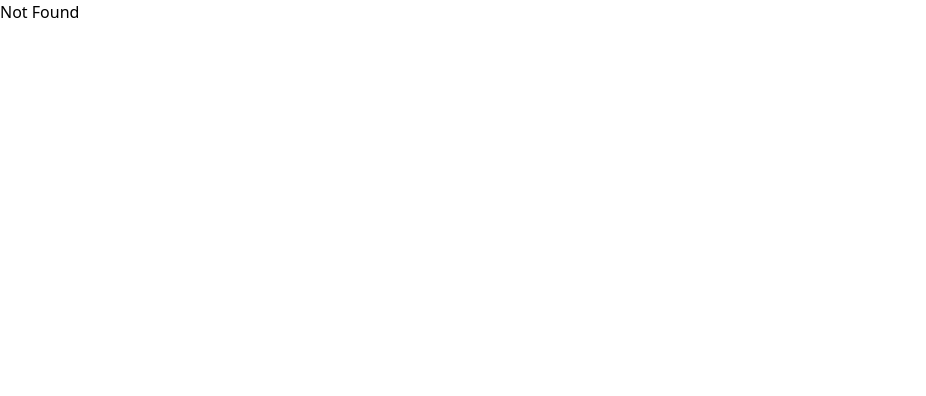
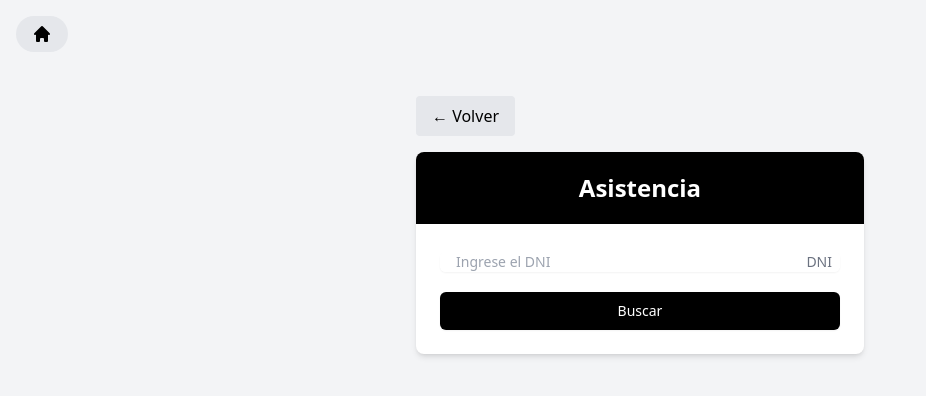
Before and after one commit to Lumansito/app-web, a React (Vite) app in the folder FrontEnd/: page /asistencia in a window 1280 px wide. Shown: the top 396 px of the page, without its empty margins (0-926 px from the left). Built offline with nearby package versions, Linux system fonts and the light colour scheme.

Commit message:
Confirmacion de asistencia finish
Faltaria ver el tema de que si alguien llega tarde, (muy tarde) si le tomamos la asitencia, y si de algun modo en especial

```diff
--- a/FrontEnd/src/App.jsx
+++ b/FrontEnd/src/App.jsx
@@ -8,14 +8,14 @@ import { CuposRoutes } from "./routes/cupos.routes";
 import { ClasesRoutes } from "./routes/clases.routes";
 
 import UsuarioProvider from "./context/Usuario/UsuarioProvider";
-import { Asistencia } from "./pages/Asistencia";
+import { AsistenciaRoutes } from "./routes/asistencia.routes";
 
 function App() {
   return (
     <UsuarioProvider>
       <Routes>
         <Route path="/" element={<Home />} />
-        <Route path="/confirmar-asistencia" element={<Asistencia />} />
+        <Route path="/asistencia/*" element={<AsistenciaRoutes />} />
         <Route path="/seguimiento/*" element={<SeguimientosRoutes />} />
         <Route path="/ejercicios/*" element={<EjerciciosRoutes />} />
         <Route path="/rutinas/*" element={<RutinasRoutes />}/>
--- a/FrontEnd/src/api/asistencia.api.js
+++ b/FrontEnd/src/api/asistencia.api.js
@@ -1,10 +1,10 @@
 import axiosInstance from "./axiosInstance";
 
-export const getConfirmacionAsitencia = async () => {
+export const getConfirmacionAsitencia = async (dniCliente) => {
   try {
-    const response = await axiosInstance.get(`esquema_cupos/today`);
-    return response;
+    const response = await axiosInstance.post(`/cupos/confirmar/${dniCliente}`);
+    return response.success.data.message;
   } catch (error) {
-    return error;
+    return error.response.data.message;
   }
 };
--- a/FrontEnd/src/api/axiosInstance.js
+++ b/FrontEnd/src/api/axiosInstance.js
@@ -2,7 +2,7 @@ import axios from 'axios';
 
 
 const axiosInstance = axios.create({
-  baseURL: 'http://192.168.100.8:3000/api', //coloar la ip de la maquina donde se esta ejecutando el backend
+  baseURL: 'http://localhost:3000/api', //coloar la ip de la maquina donde se esta ejecutando el backend
 });
 
 
--- /dev/null
+++ b/FrontEnd/src/context/Asitencia/AsistenciaContext.jsx
@@ -0,0 +1,3 @@
+import { createContext } from "react";
+
+export const AsistenciaContext = createContext();
--- /dev/null
+++ b/FrontEnd/src/context/Asitencia/AsistenciaProvider.jsx
@@ -0,0 +1,47 @@
+import { AsistenciaContext } from "./AsistenciaContext";
+import React, { useContext, useState } from "react";
+
+import { getConfirmacionAsitencia } from "../../api/asistencia.api";
+
+export const useAsistencia = () => {
+  const context = useContext(AsistenciaContext);
+  if (!context) {
+    throw new Error(
+      "useAsistencia debe estar dentro del proveedor AsistenciaProvider"
+    );
+  }
+  return context;
+};
+
+const AsistenciaProvider = ({ children }) => {
+  const confirmAsistencia = async (dni) => {
+    try {
+      const response = await getConfirmacionAsitencia(dni);
+      if (response.status === 200) {
+        return { success: response };
+      } else {
+        return { error: response };
+      }
+    } catch (error) {
+      return false;
+    }
+  };
+
+  /**
+         * const response = await postClase(clase);
+
+      if (response.status === 200) {
+        return { success: response };
+      } else {
+        return { error: response };
+      }
+         */
+
+  return (
+    <AsistenciaContext.Provider value={{ confirmAsistencia }}>
+      {children}
+    </AsistenciaContext.Provider>
+  );
+};
+
+export default AsistenciaProvider;
--- a/FrontEnd/src/pages/Asistencia.jsx
+++ b/FrontEnd/src/pages/Asistencia.jsx
@@ -1,13 +1,53 @@
-import React, { useState } from 'react'
+import React, { useState, useEffect } from 'react'
 import { useNavigate } from 'react-router-dom'
+import { useAsistencia } from '../context/Asitencia/AsistenciaProvider'
 
 export const Asistencia = () => {
   const [dni, setDni] = useState('')
+  const [isModalOpen, setIsModalOpen] = useState(false)
+  const [modalMessage, setModalMessage] = useState("")
+  const [isLoading, setIsLoading] = useState(false)
+  const [isSuccess, setIsSuccess] = useState(false)
   const navigate = useNavigate()
+  const { confirmAsistencia } = useAsistencia()
 
-  const handleSearch = () => {
-    // Aquí iría la lógica para buscar la asistencia
-    console.log('Buscando asistencia para DNI:', dni)
+  useEffect(() => {
+    let timer
+    if (isSuccess) {
+      timer = setTimeout(() => {
+        setIsModalOpen(false)
+        setIsSuccess(false)
+      }, 2000) // Aumentado a 2 segundos (2000ms)
+    }
+    return () => clearTimeout(timer)
+  }, [isSuccess])
+
+  const handleSearch = async () => {
+    setIsLoading(true)
+    try {
+      const response = await confirmAsistencia(dni)
+
+      if(response.error) {
+        setModalMessage(`Error: ${response.error}`)
+        setIsSuccess(false)
+      } else {
+        setModalMessage('Asistencia confirmada')
+        setIsSuccess(true)
+        setDni('')
+      }
+    } catch (error) {
+      setModalMessage('Error al confirmar la asistencia')
+      setIsSuccess(false)
+    } finally {
+      setIsLoading(false)
+      setIsModalOpen(true)
+    }
+  }
+
+  const handleCloseModal = () => {
+    if (!isSuccess) {
+      setIsModalOpen(false)
+    }
   }
 
   const handleGoBack = () => {
@@ -59,14 +99,37 @@ export const Asistencia = () => {
             <div className="mt-5">
               <button
                 onClick={handleSearch}
-                className="w-full flex justify-center py-2 px-4 border border-transparent rounded-md shadow-sm text-sm font-medium text-white bg-black hover:bg-gray-800 focus:outline-none focus:ring-2 focus:ring-offset-2 focus:ring-gray-500 transition-colors duration-200"
+                disabled={isLoading}
+                className="w-full flex justify-center py-2 px-4 border border-transparent rounded-md shadow-sm text-sm font-medium text-white bg-black hover:bg-gray-800 focus:outline-none focus:ring-2 focus:ring-offset-2 focus:ring-gray-500 transition-colors duration-200 disabled:bg-gray-400"
               >
-                Buscar
+                {isLoading ? "Buscando..." : "Buscar"}
               </button>
             </div>
           </div>
         </div>
       </div>
+
+      {isModalOpen && (
+        <div className="fixed inset-0 bg-black bg-opacity-50 flex items-center justify-center p-4">
+          <div className={`bg-white rounded-lg p-6 max-w-sm w-full ${isSuccess ? 'bg-green-100' : ''}`}>
+            <p className={`mb-4 ${
+              isSuccess
+                ? 'text-green-600 text-2xl font-bold'
+                : 'text-red-600 text-lg'
+            }`}>
+              {modalMessage}
+            </p>
+            {!isSuccess && (
+              <button
+                onClick={handleCloseModal}
+                className="w-full bg-black text-white py-2 px-4 rounded-md hover:bg-gray-800 transition-colors"
+              >
+                Cerrar
+              </button>
+            )}
+          </div>
+        </div>
+      )}
     </div>
   )
 }
--- a/FrontEnd/src/pages/Home.jsx
+++ b/FrontEnd/src/pages/Home.jsx
@@ -88,7 +88,7 @@ export  function Home() {
                 </button>
                 <button
                   className="w-full py-2 px-4 bg-gray-200 text-black rounded hover:bg-gray-300 transition-colors"
-                  onClick={() => handleNavigation("/confirmar-asistencia")}
+                  onClick={() => handleNavigation("/asistencia")}
                 >
                   Confirmar Asistencia
                 </button>
--- /dev/null
+++ b/FrontEnd/src/routes/asistencia.routes.jsx
@@ -0,0 +1,15 @@
+import { Route, Routes } from "react-router-dom";
+import AsistenciaProvider from "../context/Asitencia/AsistenciaProvider";
+
+import { Asistencia } from "../pages/Asistencia";
+
+export function AsistenciaRoutes() {
+  return (
+    <AsistenciaProvider>
+      <Routes>
+        <Route path="/" element={<Asistencia />} />
+
+      </Routes>
+    </AsistenciaProvider>
+  );
+}
```
Also changed, not shown: 2 other files (tests, documents, lock files or other folders).
